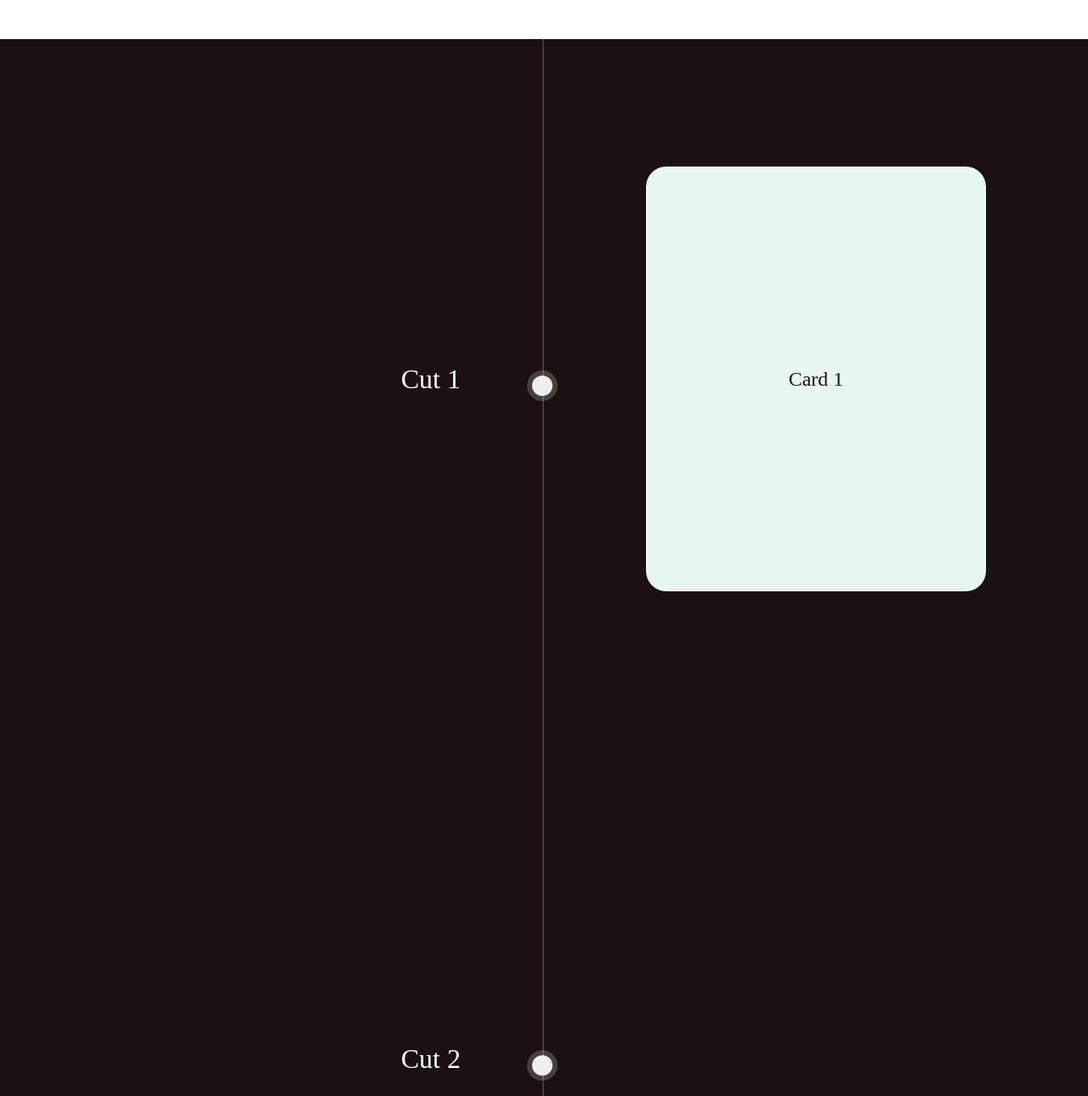
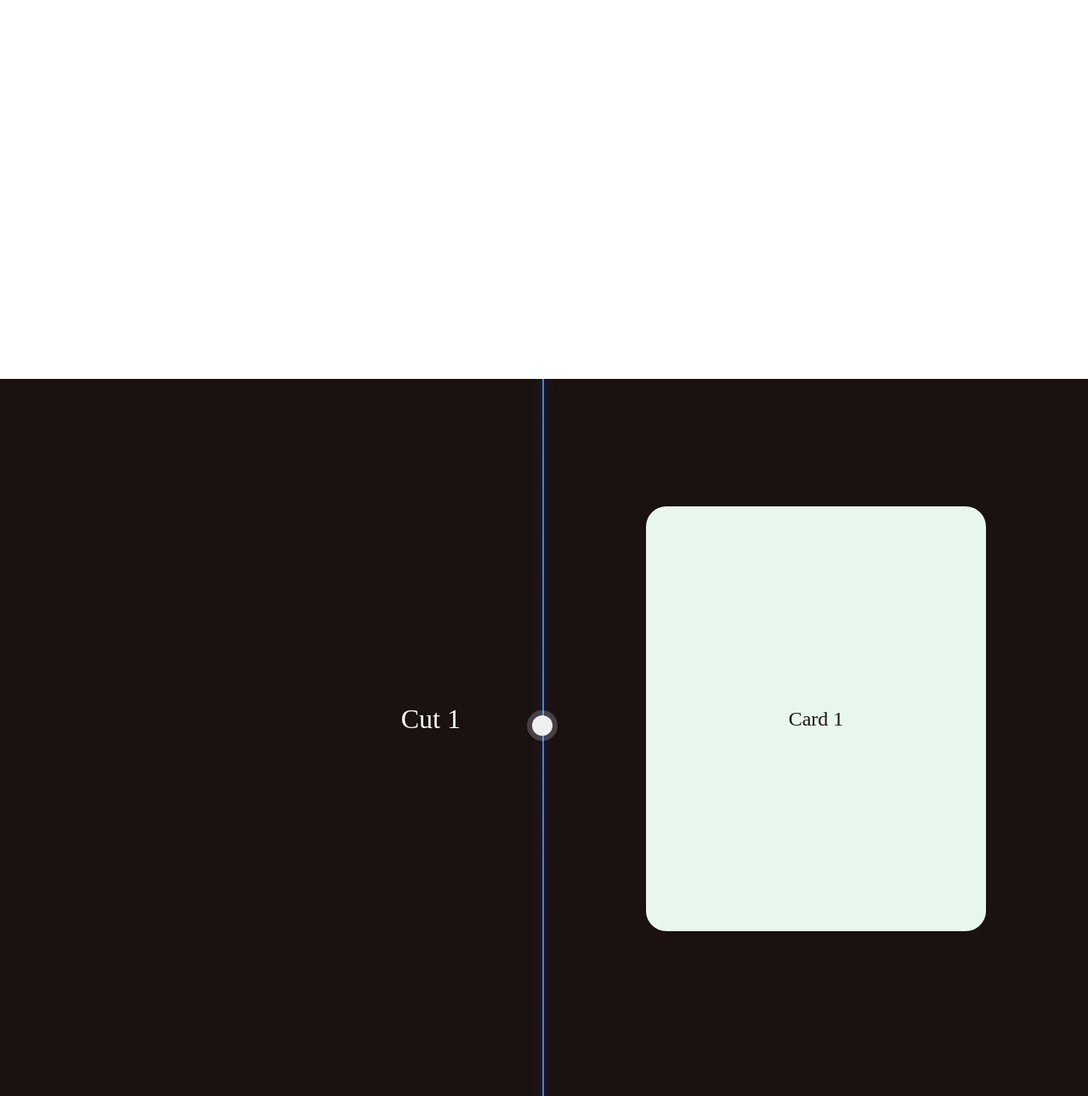
Before and after one commit to Ashwin-973/timeline, a plain HTML site: page index.html in a window 1280 px wide. Shown: the part 514-1804 px from the top of the page at 85% size. Drawn offline with Linux system fonts and the light colour scheme.

Commit message:
feat : implement dynamic scroll progress

```diff
--- a/script.js
+++ b/script.js
@@ -7,6 +7,27 @@ const scrollContainer=document.querySelector('.sticky-scroll-container')
 
 const totalTriggers=triggers.length-1
 
+let maxScrollHeight;
+
+const calcScrollDimensions=()=>{
+    maxScrollHeight=scrollContainer.offsetHeight - window.innerHeight;
+}
+
+const calcProgress=()=>
+{
+    let scrolled=0;
+    const rect=scrollContainer.getBoundingClientRect();
+    scrolled=-rect.top;
+    if(scrolled<0) return;
+
+    if(scrolled>maxScrollHeight) scrolled=maxScrollHeight
+    console.log(scrolled)
+
+    //increase height of progress bar
+    const progress=(scrolled/maxScrollHeight)*100;
+    progressBar.style.height=`${progress}%`
+
+}
 
 const options = {
     rootMargin: '-45% 0px -55% 0px',  // Trigger when element is in near the center of viewport
@@ -40,10 +61,6 @@ const updateState=(activeIndex)=>{
         else if(idx<activeIndex) card.classList.add('fade')
     })
 
-
-    //increase height of progress bar
-    const progress= (activeIndex/totalTriggers)*100;
-    progressBar.style.height=`${progress}%`
 }
 
 
@@ -52,3 +69,8 @@ const triggerObserver = new IntersectionObserver(triggerCallback, options)
 triggers.forEach((trigger)=>{
     triggerObserver.observe(trigger)
 })
+
+calcScrollDimensions()
+
+window.addEventListener('resize',calcScrollDimensions)
+window.addEventListener('scroll',calcProgress)
--- a/style.css
+++ b/style.css
@@ -9,7 +9,7 @@
 .spacer{
     font-size: 32px;
     display:grid;
-    height:70vh;
+    height:120vh;
     place-content: center;
 }
 
@@ -34,7 +34,7 @@
     height:0%;
     background: linear-gradient(180deg, #3b82f6, #8b5cf6); /* Blue to Purple */
     box-shadow: 0 0 15px rgba(59, 130, 246, 0.5);
-    transition:height 500ms ease-in-out;
+    transition:height 10ms ease-in-out;
     z-index:10;
 
 }
```
